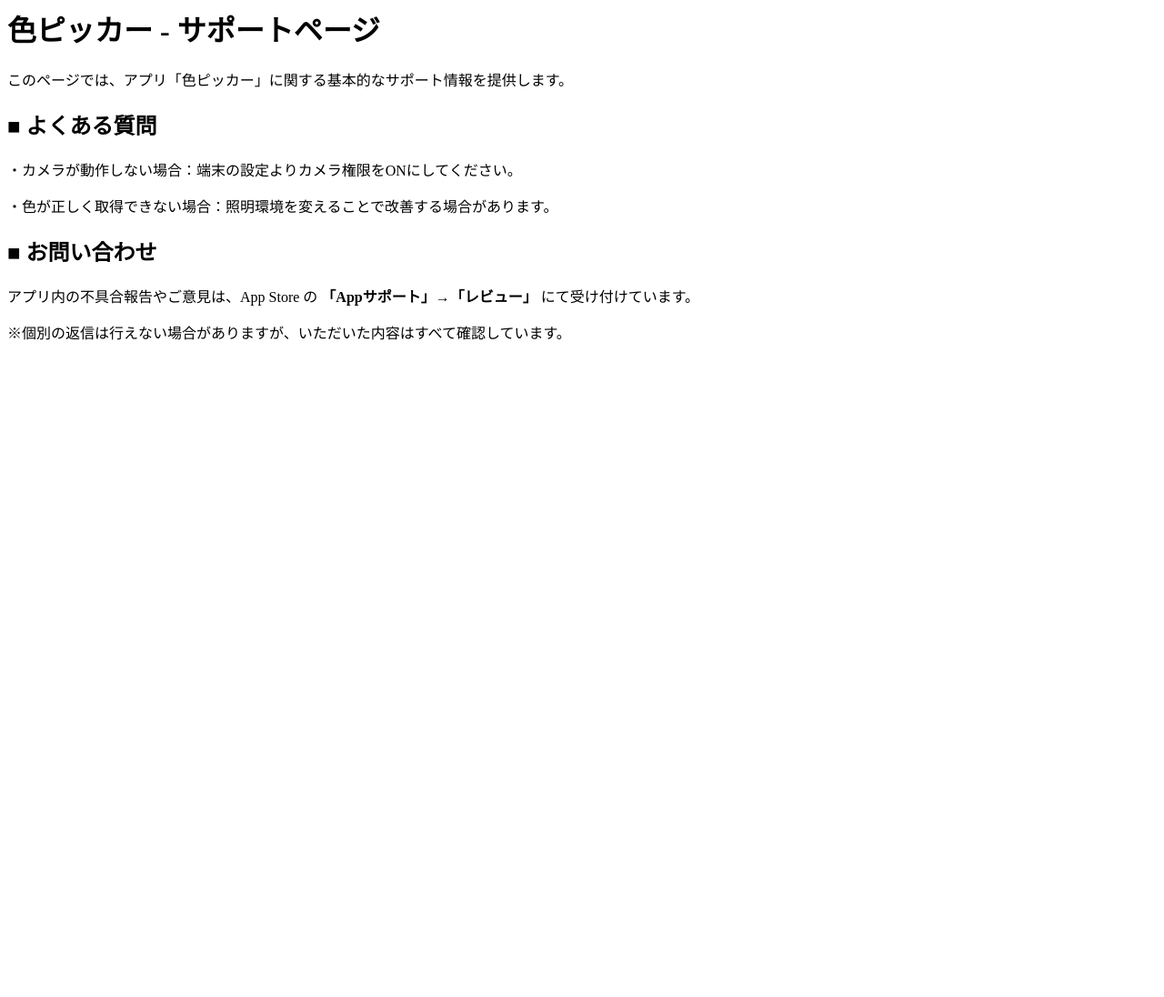
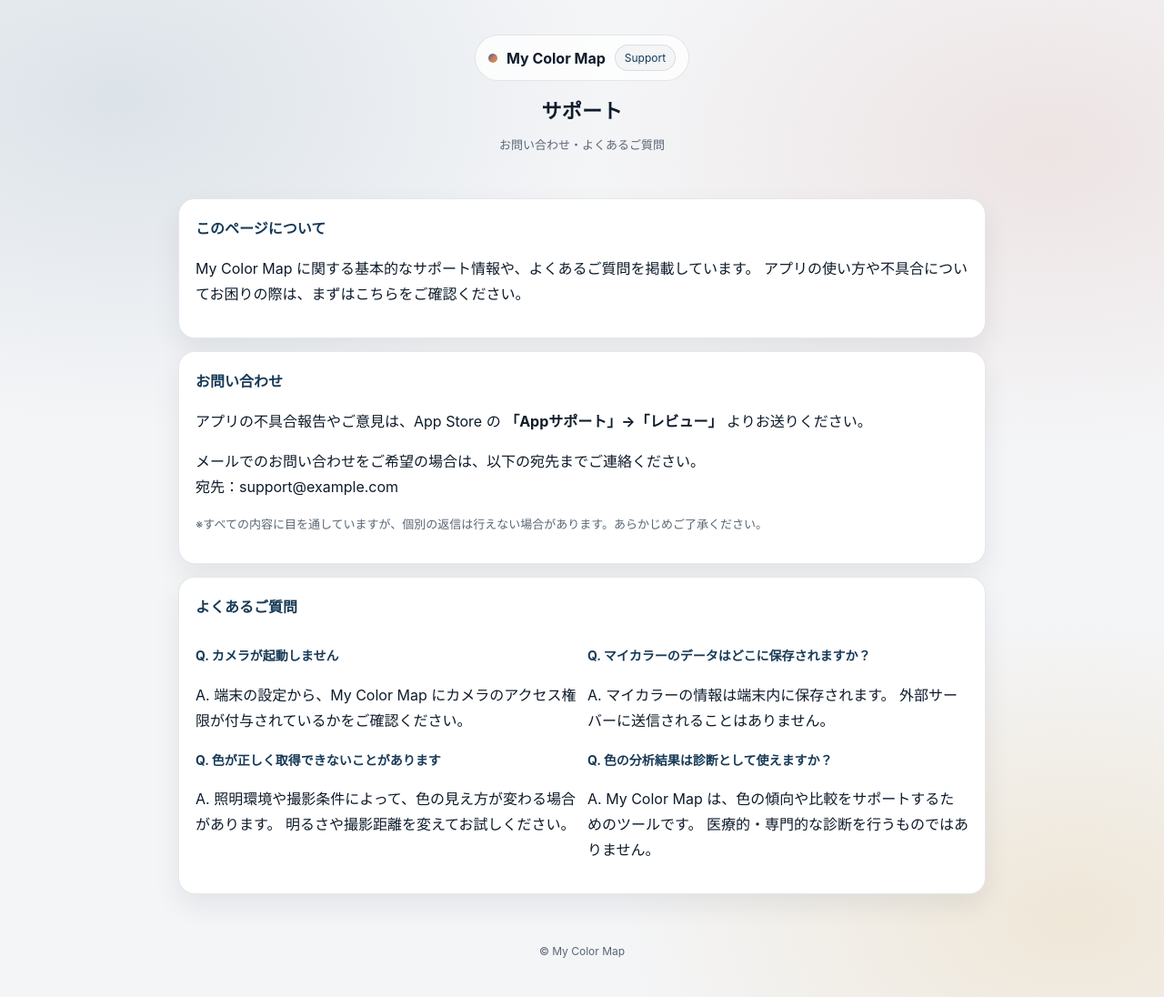
Before and after one commit to fumic-cmd/color-picker, a plain HTML site: page support.html in a window 1280 px wide. Shown: the whole page at 91% size. Before the commit the page ends 800 px from the top, so only its background shows below. Drawn offline with Linux system fonts and the light colour scheme.

Commit message:
Revamp support page structure and styling
Updated the support page layout and content for My Color Map.

```diff
--- a/support.html
+++ b/support.html
@@ -1,12 +1,174 @@
-<h1>色ピッカー - サポートページ</h1>
+<!doctype html>
+<html lang="ja">
+<head>
+  <meta charset="utf-8" />
+  <meta name="viewport" content="width=device-width, initial-scale=1" />
+  <title>My Color Map - サポート</title>
+  <style>
+    :root{
+      --bg:#F4F5F7;
+      --card:#FFFFFF;
+      --text:#0E1B2A;
+      --muted:#5A6676;
+      --primary:#173A57;
+      --accent1:#2E5F82;
+      --accent2:#C47A6B;
+      --accent3:#D59A32;
+      --border:rgba(14,27,42,.10);
+      --shadow:0 12px 30px rgba(14,27,42,.08);
+      --radius:18px;
+    }
+    *{box-sizing:border-box}
+    body{
+      margin:0;
+      font-family:-apple-system,BlinkMacSystemFont,"Segoe UI",Roboto,"Hiragino Sans","Noto Sans JP","Yu Gothic","Meiryo",sans-serif;
+      color:var(--text);
+      background:
+        radial-gradient(900px 600px at 10% 10%, rgba(46,95,130,.12), transparent 60%),
+        radial-gradient(900px 600px at 90% 15%, rgba(196,122,107,.14), transparent 55%),
+        radial-gradient(900px 600px at 92% 92%, rgba(213,154,50,.16), transparent 55%),
+        var(--bg);
+      line-height:1.75;
+    }
+    header{
+      padding:38px 16px 18px;
+      text-align:center;
+    }
+    .brand{
+      display:inline-flex;
+      align-items:center;
+      gap:10px;
+      padding:10px 14px;
+      border-radius:999px;
+      background: rgba(255,255,255,.75);
+      border:1px solid var(--border);
+      backdrop-filter: blur(8px);
+    }
+    .dot{
+      width:10px;height:10px;border-radius:999px;
+      background: linear-gradient(135deg, var(--accent1), var(--accent2), var(--accent3));
+    }
+    h1{
+      margin:14px 0 6px;
+      font-size:22px;
+      letter-spacing:.2px;
+    }
+    .subtitle{color:var(--muted); font-size:13px; margin:0;}
+    main{max-width:920px; margin:0 auto; padding:16px;}
+    .card{
+      background:var(--card);
+      border:1px solid var(--border);
+      border-radius:var(--radius);
+      box-shadow:var(--shadow);
+      padding:18px;
+      margin:14px 0;
+    }
+    h2{font-size:16px; margin:0 0 10px; color:var(--primary);}
+    h3{font-size:14px; margin:18px 0 8px; color:var(--primary);}
+    ul{margin:8px 0 0 18px; padding:0;}
+    li{margin:6px 0;}
+    a{color:var(--primary); text-decoration:none;}
+    a:hover{text-decoration:underline;}
+    .note{color:var(--muted); font-size:13px;}
+    .grid{
+      display:grid;
+      grid-template-columns:1fr;
+      gap:12px;
+    }
+    @media (min-width:820px){
+      .grid{grid-template-columns:1fr 1fr;}
+    }
+    .badge{
+      display:inline-block;
+      padding:3px 10px;
+      border-radius:999px;
+      border:1px solid var(--border);
+      background:rgba(23,58,87,.04);
+      font-size:12px;
+      color:var(--primary);
+    }
+    footer{
+      padding:22px 16px 40px;
+      text-align:center;
+      color:var(--muted);
+      font-size:12px;
+    }
+  </style>
+</head>
 
-<p>このページでは、アプリ「色ピッカー」に関する基本的なサポート情報を提供します。</p>
+<body>
+  <header>
+    <div class="brand" aria-label="My Color Map">
+      <span class="dot" aria-hidden="true"></span>
+      <strong>My Color Map</strong>
+      <span class="badge">Support</span>
+    </div>
+    <h1>サポート</h1>
+    <p class="subtitle">お問い合わせ・よくあるご質問</p>
+  </header>
 
-<h2>■ よくある質問</h2>
-<p>・カメラが動作しない場合：端末の設定よりカメラ権限をONにしてください。</p>
-<p>・色が正しく取得できない場合：照明環境を変えることで改善する場合があります。</p>
+  <main>
 
-<h2>■ お問い合わせ</h2>
-<p>アプリ内の不具合報告やご意見は、App Store の <b>「Appサポート」→「レビュー」</b> にて受け付けています。</p>
+    <section class="card">
+      <h2>このページについて</h2>
+      <p>
+        My Color Map に関する基本的なサポート情報や、よくあるご質問を掲載しています。
+        アプリの使い方や不具合についてお困りの際は、まずはこちらをご確認ください。
+      </p>
+    </section>
 
-<p>※個別の返信は行えない場合がありますが、いただいた内容はすべて確認しています。</p>
+    <section class="card">
+      <h2>お問い合わせ</h2>
+      <p>
+        アプリの不具合報告やご意見は、App Store の
+        <b>「Appサポート」→「レビュー」</b> よりお送りください。
+      </p>
+      <p>
+        メールでのお問い合わせをご希望の場合は、以下の宛先までご連絡ください。<br>
+        宛先：support@example.com
+      </p>
+      <p class="note">
+        ※すべての内容に目を通していますが、個別の返信は行えない場合があります。あらかじめご了承ください。
+      </p>
+    </section>
+
+    <section class="card">
+      <h2>よくあるご質問</h2>
+
+      <div class="grid">
+        <div>
+          <h3>Q. カメラが起動しません</h3>
+          <p>
+            A. 端末の設定から、My Color Map にカメラのアクセス権限が付与されているかをご確認ください。
+          </p>
+
+          <h3>Q. 色が正しく取得できないことがあります</h3>
+          <p>
+            A. 照明環境や撮影条件によって、色の見え方が変わる場合があります。
+            明るさや撮影距離を変えてお試しください。
+          </p>
+        </div>
+
+        <div>
+          <h3>Q. マイカラーのデータはどこに保存されますか？</h3>
+          <p>
+            A. マイカラーの情報は端末内に保存されます。
+            外部サーバーに送信されることはありません。
+          </p>
+
+          <h3>Q. 色の分析結果は診断として使えますか？</h3>
+          <p>
+            A. My Color Map は、色の傾向や比較をサポートするためのツールです。
+            医療的・専門的な診断を行うものではありません。
+          </p>
+        </div>
+      </div>
+    </section>
+
+  </main>
+
+  <footer>
+    © My Color Map
+  </footer>
+</body>
+</html>
```
